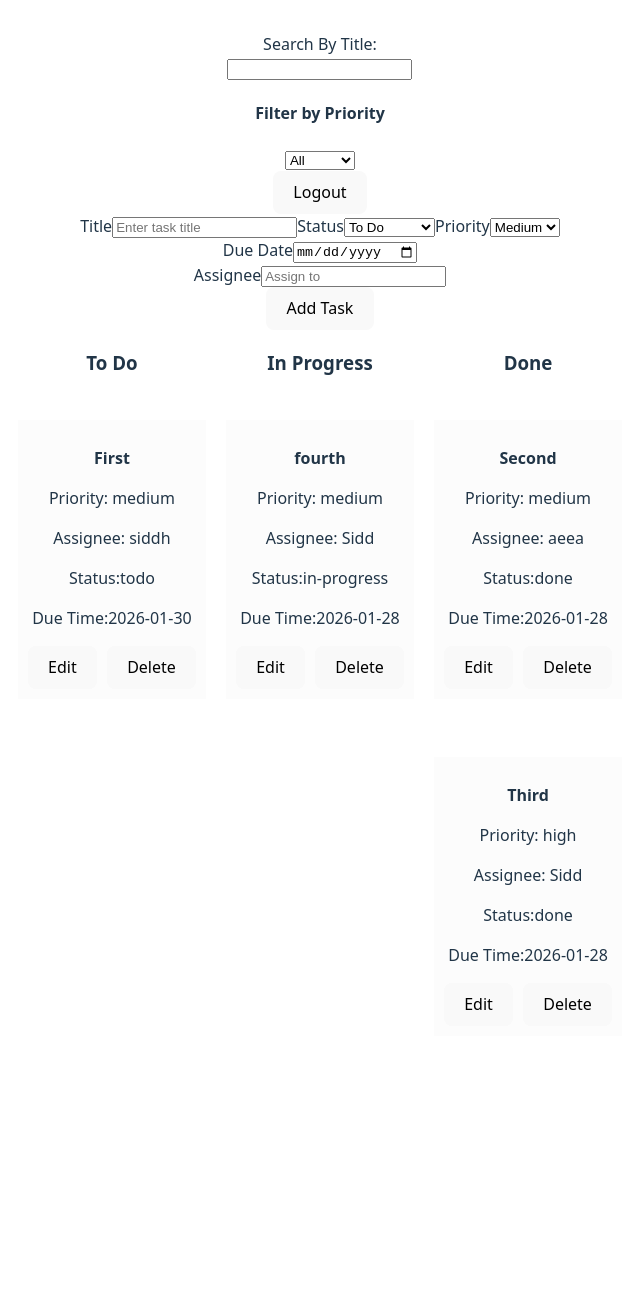
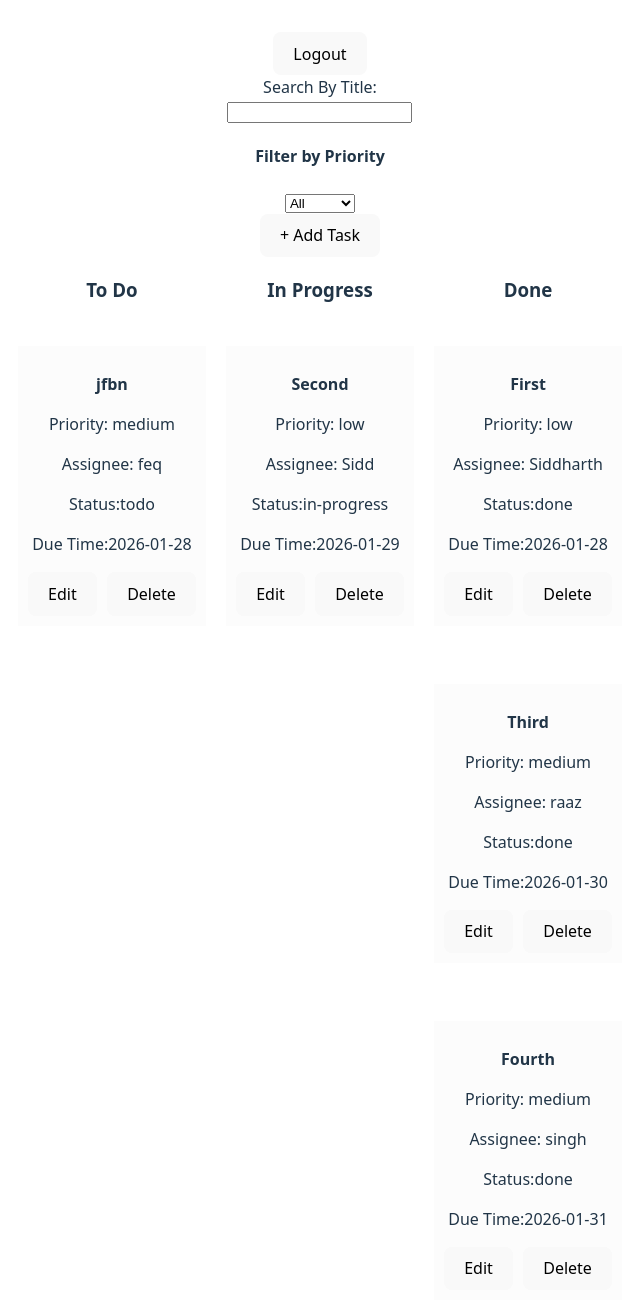
Before and after one commit to Siddharth-trueig/React-TaskflowLite, a React (Vite) app in the folder vite-project/: page /dashboard in a window 1280 px wide. Shown: the top 1312 px of the page, without its empty margins (320-960 px from the left). Before the commit the page ends 1102 px from the top, so only its background shows below. Built offline with nearby package versions, Linux system fonts and the light colour scheme; data requests are answered from the project's data file; sample sign-in values are in the browser's storage.

Commit message:
Added add task modal and task Date logic

```diff
--- a/vite-project/db.json
+++ b/vite-project/db.json
@@ -6,36 +6,44 @@
   ],
   "task": [
     {
-      "id": "0b57",
+      "id": "5b2f",
       "title": "First",
-      "status": "todo",
-      "priority": "medium",
-      "dueDate": "2026-01-30",
-      "assignee": "siddh"
+      "status": "done",
+      "priority": "low",
+      "dueDate": "2026-01-28",
+      "assignee": "Siddharth"
     },
     {
-      "id": "20b9",
+      "id": "83fd",
       "title": "Second",
-      "status": "done",
-      "priority": "medium",
-      "dueDate": "2026-01-28",
-      "assignee": "aeea"
-    },
-    {
-      "id": "cdef",
-      "title": "Third",
-      "status": "done",
-      "priority": "high",
-      "dueDate": "2026-01-28",
+      "status": "in-progress",
+      "priority": "low",
+      "dueDate": "2026-01-29",
       "assignee": "Sidd"
     },
     {
-      "id": "e346",
-      "title": "fourth",
-      "status": "in-progress",
+      "id": "fede",
+      "title": "Third",
+      "status": "done",
+      "priority": "medium",
+      "dueDate": "2026-01-30",
+      "assignee": "raaz"
+    },
+    {
+      "id": "08e8",
+      "title": "Fourth",
+      "status": "done",
+      "priority": "medium",
+      "dueDate": "2026-01-31",
+      "assignee": "singh"
+    },
+    {
+      "id": "c623",
+      "title": "jfbn",
+      "status": "todo",
       "priority": "medium",
       "dueDate": "2026-01-28",
-      "assignee": "Sidd"
+      "assignee": "feq"
     }
   ]
 }
--- /dev/null
+++ b/vite-project/src/features/tasks/Logout.jsx
@@ -0,0 +1,14 @@
+import React from 'react'
+import {useAuth} from '../../Context/AuthContext'
+
+export const Logout = () => {
+    const {logout}=useAuth();
+    const Logout=()=>{
+logout();
+navigate('/login')
+console.log("Inside Logout After Clear");
+  }
+  return (
+    <div> <button onClick={Logout}>Logout</button></div>
+  )
+}
--- a/vite-project/src/features/tasks/taskBoard.jsx
+++ b/vite-project/src/features/tasks/taskBoard.jsx
@@ -1,11 +1,14 @@
 import React, { useEffect, useState } from "react";
 import { useCreateTask } from "../../hooks/useCreateTask";
 import { useTask } from "../../Context/TaskContext";
-import {useAuth} from '../../Context/AuthContext'
 import { useNavigate } from "react-router-dom";
+
+
+
 export const TaskBoard = () => {
-  const {logout}=useAuth();
+
   const { createTask, loading, error } = useCreateTask();
+  const [showModal, setShowModal] = useState(false);
   const [isAdded, setIsAdded] = useState(false);
   const { Ctasks, setCtasks } = useTask();
   const [formData, setFormData] = useState({
@@ -19,11 +22,7 @@ export const TaskBoard = () => {
 const navigate=useNavigate()
   const [tasks, setTasks] = useState([]);
 
-  const Logout=()=>{
-logout();
-navigate('/login')
-console.log("Inside Logout After Clear");
-  }
+
   const handleChange = (e) => {
     setFormData({
       ...formData,
@@ -48,11 +47,20 @@ console.log("Inside Logout After Clear");
       assignee: "",
     });
     // console.log("Ctasks",Ctasks);
+    setShowModal(false);
   };
 
   return (
-    <div>
-      <button onClick={Logout}>Logout</button>
+  <>
+    <button onClick={() => setShowModal(true)}>
+      + Add Task
+    </button>
+
+    {showModal && (
+      <div style={overlayStyle}>
+        <div style={modalStyle}>
+          <h3>Add New Task</h3>
+
           <form onSubmit={handleSubmit}>
             <span>
               <label htmlFor="title">Title</label>
@@ -63,7 +71,6 @@ console.log("Inside Logout After Clear");
                 required
                 value={formData.title}
                 onChange={handleChange}
-            placeholder="Enter task title"
               />
             </span>
 
@@ -72,7 +79,6 @@ console.log("Inside Logout After Clear");
               <select
                 id="status"
                 name="status"
-            required
                 value={formData.status}
                 onChange={handleChange}
               >
@@ -85,8 +91,6 @@ console.log("Inside Logout After Clear");
             <span>
               <label htmlFor="priority">Priority</label>
               <select
-            id="priority"
-            required
                 name="priority"
                 value={formData.priority}
                 onChange={handleChange}
@@ -97,6 +101,16 @@ console.log("Inside Logout After Clear");
               </select>
             </span>
 
+            {/* <div>
+              <label htmlFor="dueDate">Due Date</label>
+              <input
+                type="date"
+                name="dueDate"
+                value={formData.dueDate}
+                onChange={handleChange}
+              />
+            </div> */}
+
              <div>
     <label htmlFor="dueDate">Due Date</label>
     <input
@@ -106,28 +120,62 @@ console.log("Inside Logout After Clear");
       required
       value={formData.dueDate}
       onChange={handleChange}
+      min={new Date().toISOString().split("T")[0]}
     />
+    <small style={{ color: "#666" }}>
+      Deadline must be today or a future date
+    </small>
   </div>
 
             <div>
               <label htmlFor="assignee">Assignee</label>
               <input
-            id="assignee"
+                type="text"
                 name="assignee"
-            type="text"
-            required
                 value={formData.assignee}
                 onChange={handleChange}
-            placeholder="Assign to"
               />
             </div>
 
+            <div style={{ display: "flex", gap: "10px" }}>
               <button type="submit" disabled={loading}>
                 {loading ? "Saving..." : "Add Task"}
               </button>
 
+              <button
+                type="button"
+                onClick={() => setShowModal(false)}
+              >
+                Cancel
+              </button>
+            </div>
+
             {error && <p style={{ color: "red" }}>{error}</p>}
           </form>
         </div>
-  );
+      </div>
+    )}
+  </>
+)
+}
+// TaskBoard component code above...
+
+const overlayStyle = {
+  position: "fixed",
+  top: 0,
+  left: 0,
+  right: 0,
+  bottom: 0,
+ background: "rgba(0, 0, 0, 0.4)",
+  display: "flex",
+  justifyContent: "center",
+  alignItems: "center",
+  zIndex: 1000,
 };
+
+const modalStyle = {
+  background: "#d8ce0fd0",
+  padding: "20px",
+  borderRadius: "8px",
+  width: "400px",
+};
--- a/vite-project/src/routes/AppRoutes.jsx
+++ b/vite-project/src/routes/AppRoutes.jsx
@@ -8,6 +8,7 @@ import  {TaskColumn}  from "../features/tasks/TaskColumn";
 import { TaskProvider } from "../Context/TaskContext";
 import { TaskSearch } from "../features/tasks/TaskSearch";
 import { FilterPanel } from "../features/tasks/FilterPanel";
+import { Logout } from "../features/tasks/Logout";
 const AppRoutes = () => (
   <Routes>
     <Route path="*" element={<Navigate to= "/dashboard"/>}/>
@@ -16,11 +17,12 @@ const AppRoutes = () => (
       path="/dashboard"
       element={
         <ProtectedRoute>
+          <Logout/>
 <TaskProvider>
   <TaskSearch/>
   <FilterPanel/>
-          <TaskBoard />
-          <TaskRender/>
+  <TaskBoard />
+  <TaskRender/>
           {/* <TaskColumn/> */}
 </TaskProvider>
         </ProtectedRoute>
```
Lines whose indentation alone changed are shown as unchanged.
